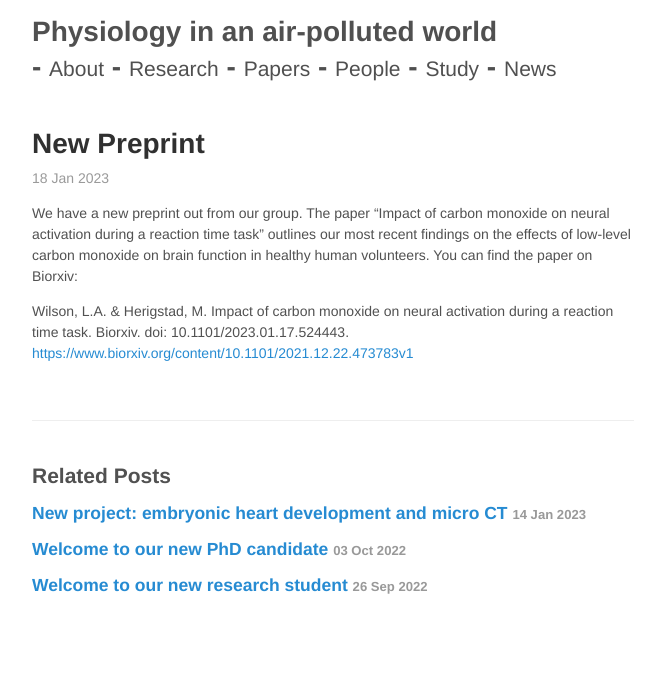
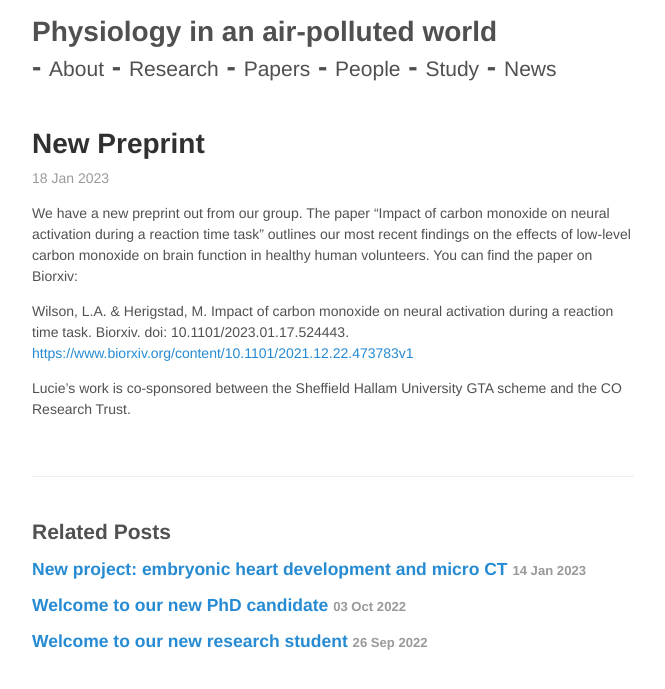
Before and after one commit to mariherigstad/mariherigstad.github.io, a Jekyll site: the page built from _posts/2023-01-18-new-preprint.md, in a window 1280 px wide. Shown: the top 689 px of the page, without its empty margins (307-972 px from the left). Built offline with Jekyll 4.4.1, drawn with Linux system fonts in a browser that asks for light colours; our own code applies the rules of GitHub Pages for plain Markdown files.

Commit message:
Update 2023-01-18-new-preprint.md

```diff
--- a/_posts/2023-01-18-new-preprint.md
+++ b/_posts/2023-01-18-new-preprint.md
@@ -2,3 +2,5 @@ We have a new preprint out from our group. The paper "Impact of carbon monoxide
 
 Wilson, L.A. & Herigstad, M. Impact of carbon monoxide on neural activation during a reaction time task. Biorxiv. doi: 10.1101/2023.01.17.524443. [https://www.biorxiv.org/content/10.1101/2021.12.22.473783v1
 ](https://www.biorxiv.org/content/10.1101/2023.01.17.524443v1)
+
+Lucie's work is co-sponsored between the Sheffield Hallam University GTA scheme and the CO Research Trust.
```
